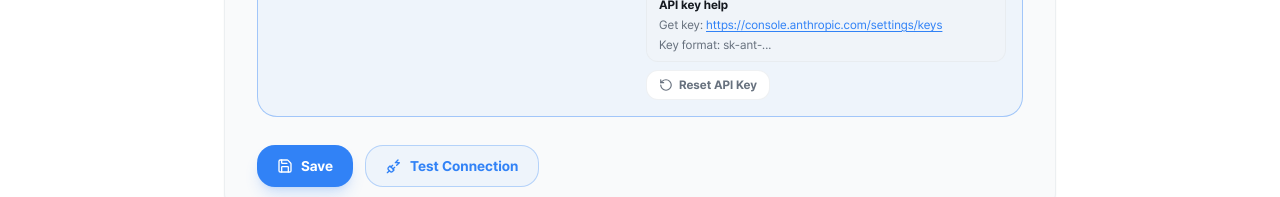
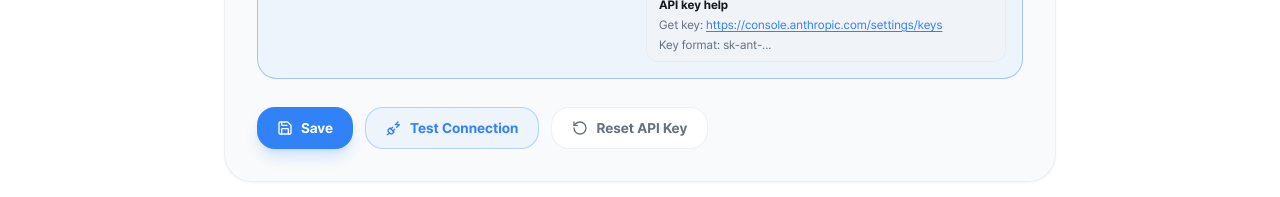
Before and after one commit to Zero-1016/code-dash, a Next.js app: page /settings in a window 1280 px wide. Shown: the part 567-764 px from the top of the page. Built offline with nearby package versions, Linux system fonts and the light colour scheme; no server answers.

Commit message:
Move API key reset action next to connection test

```diff
--- a/app/(main)/settings/page.tsx
+++ b/app/(main)/settings/page.tsx
@@ -296,13 +296,6 @@ export default function SettingsPage() {
                       {copy.settings.keyHelpFormat}: {PROVIDER_HELP[active].keyHint}
                     </p>
                   </div>
-                  <button
-                    onClick={handleResetApiKey}
-                    className="mt-2 inline-flex items-center gap-1.5 rounded-[12px] border border-border/60 bg-background px-3 py-1.5 text-xs font-semibold text-muted-foreground transition-colors hover:bg-muted hover:text-foreground"
-                  >
-                    <RotateCcw className="h-3.5 w-3.5" />
-                    {copy.settings.resetApiKey}
-                  </button>
                 </div>
               </div>
             </div>
@@ -328,6 +321,14 @@ export default function SettingsPage() {
                 <PlugZap className="h-4 w-4" />
               )}
               {copy.settings.testConnection}
+            </button>
+
+            <button
+              onClick={handleResetApiKey}
+              className="inline-flex items-center gap-2 rounded-[18px] border border-border/60 bg-background px-5 py-2.5 text-sm font-semibold text-muted-foreground transition-colors hover:bg-muted hover:text-foreground"
+            >
+              <RotateCcw className="h-4 w-4" />
+              {copy.settings.resetApiKey}
             </button>
           </div>
 
```
